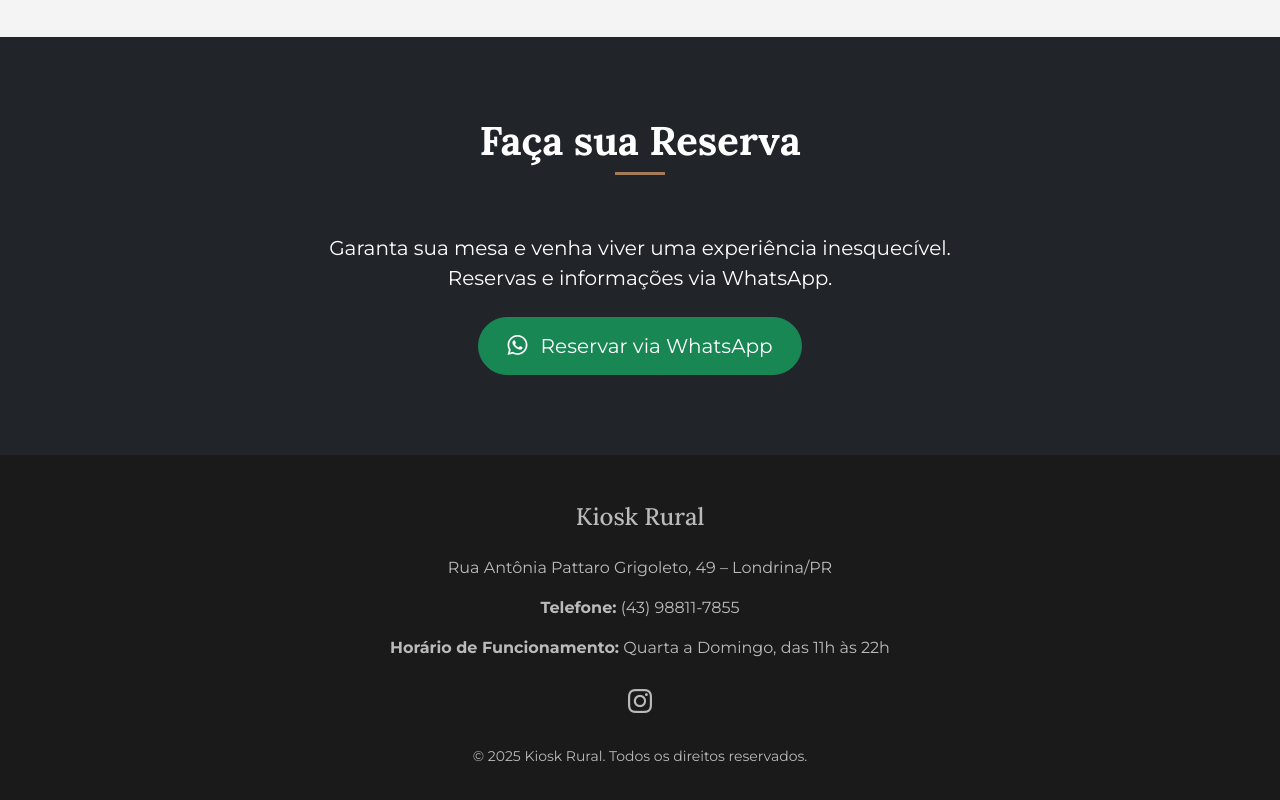
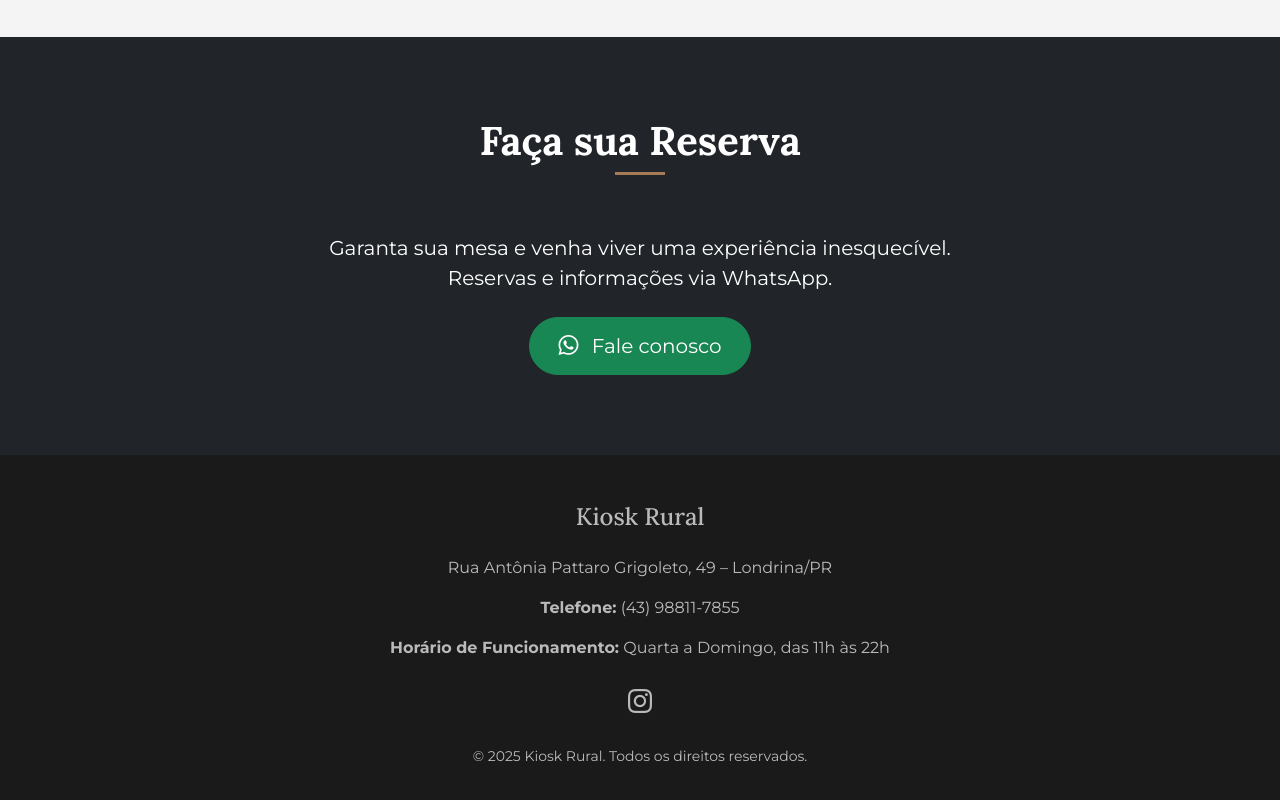
Before and after one commit to Eidaniloderio/KioskRural-web, a plain HTML site: page Index.html in a window 1280 px wide. Shown: the part 2917-3717 px from the top of the page. Drawn offline with nearby package versions, Linux system fonts and the light colour scheme.

Commit message:
renomeando index

```diff
--- a/Index.html
+++ b/Index.html
@@ -122,7 +122,9 @@
         <div class="container text-center" data-aos="fade-up">
             <div class="section-title"><h2 class="text-white">Faça sua Reserva</h2></div>
             <p class="lead mb-4">Garanta sua mesa e venha viver uma experiência inesquecível. <br>Reservas e informações via WhatsApp.</p>
-            <a href="https://wa.me/5543988117855?text=Olá!%20Gostaria%20de%20fazer%20uma%20reserva%20no%20Kiosk%20Rural." target="_blank" class="btn btn-success btn-lg"><i class="bi bi-whatsapp me-2"></i> Reservar via WhatsApp</a>
+            <a href="https://wa.me/5543988117855?text=Olá%2C%20vim%20do%20site%20do%20kiosk%20rural" target="_blank" class="btn btn-success btn-lg">
+                <i class="bi bi-whatsapp me-2"></i> Fale conosco
+            </a>
         </div>
     </section>
 
```
